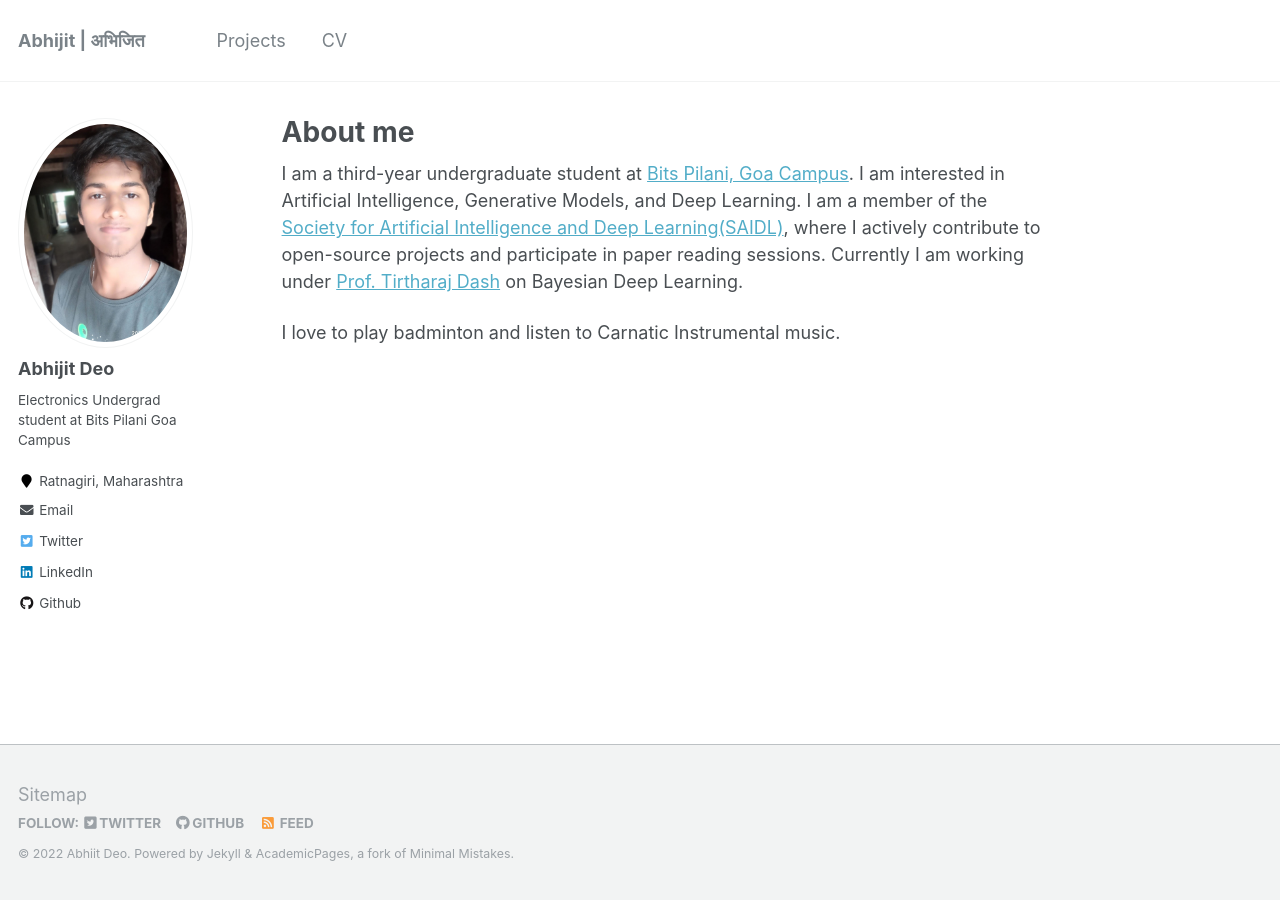
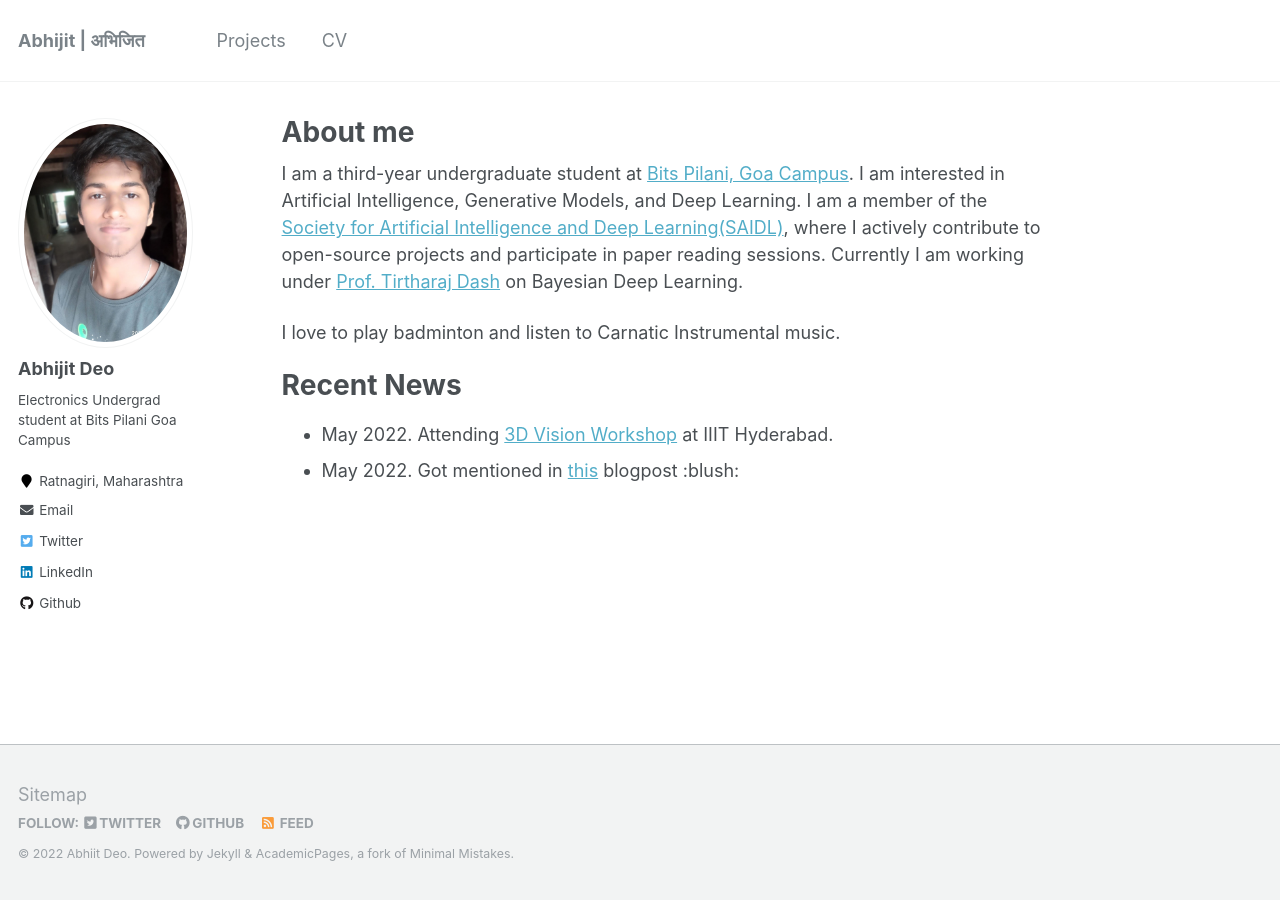
Before and after one commit to abhi-glitchhg/abhi-glitchhg.github.io, a Jekyll site: the page built from _pages/about.md, in a window 1280 px wide. Built offline with Jekyll 4.4.1, drawn with Linux system fonts in a browser that asks for light colours.

Commit message:
added news section

```diff
--- a/_pages/about.md
+++ b/_pages/about.md
@@ -11,3 +11,8 @@ redirect_from:
 I am a third-year undergraduate student at [Bits Pilani, Goa Campus](https://www.bits-pilani.ac.in/Goa/). I am interested in Artificial Intelligence, Generative Models, and Deep Learning. I am a member of the [Society for Artificial Intelligence and Deep Learning(SAIDL)](https://www.saidl.in/), where I actively contribute to open-source projects and participate in paper reading sessions. Currently I am working under [Prof. Tirtharaj Dash](https://www.bits-pilani.ac.in/goa/tirtharaj/profile) on Bayesian Deep Learning.
 
 I love to play badminton and listen to Carnatic Instrumental music.
+
+
+# Recent News
+* May 2022. Attending [3D Vision Workshop](http://cvit.iiit.ac.in/workshops/3dvision/) at IIIT Hyderabad.
+* May 2022. Got mentioned in [this](https://blog.datumbox.com/the-journey-of-modernizing-torchvision-memoirs-of-a-torchvision-developer-3/) blogpost :blush:
```
